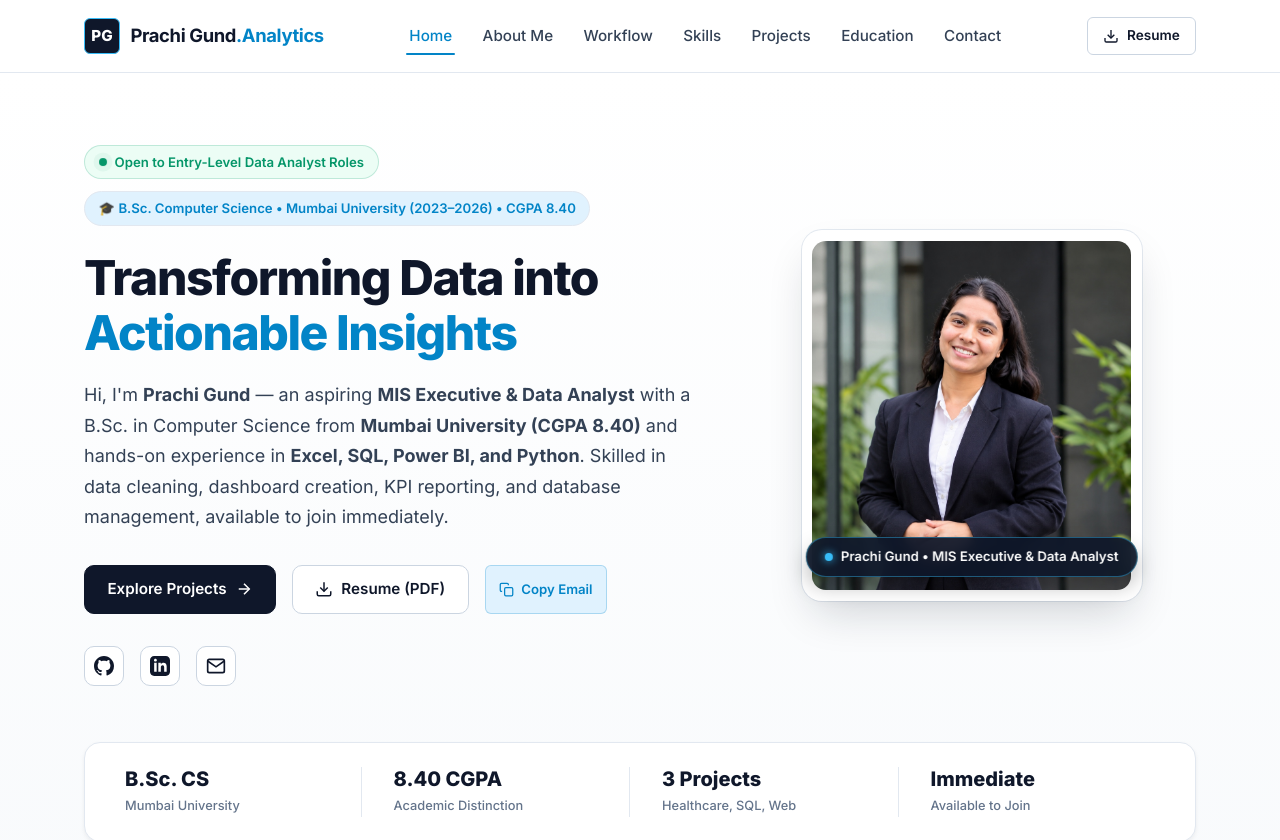
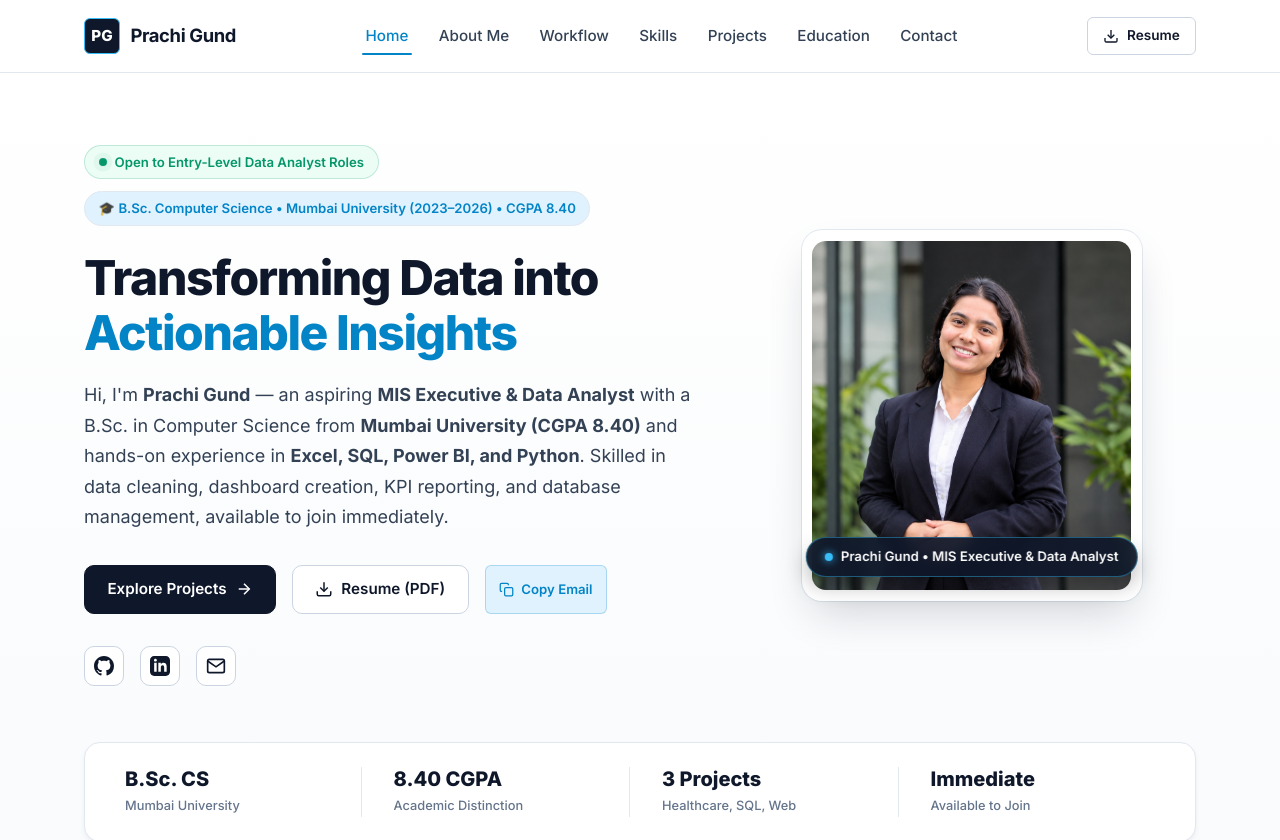
Before and after one commit to PrachiGund/Prachi-Gund-Portfolio, a plain HTML site: page index.html in a window 1280 px wide. Shown: the top 840 px of the page. Drawn offline with Linux system fonts and the light colour scheme.

Commit message:
Update portfolio branding to Prachi Gund

```diff
--- a/index.html
+++ b/index.html
@@ -6,7 +6,7 @@
   <meta name="description" content="Portfolio of Prachi Gund - Entry-Level Data Analyst & B.Sc. Computer Science Graduate from Mumbai University (CGPA 8.40). Skilled in SQL, Excel, Power BI, Python, and MySQL.">
   <meta name="keywords" content="Prachi Gund, Data Analyst, Power BI, Excel, SQL, MySQL, Python, Portfolio, Mumbai University, Fresher">
   <meta name="author" content="Prachi Gund">
-  <title>Prachi Gund | Data Analyst Portfolio | B.Sc. Computer Science</title>
+  <title>Prachi Gund</title>
 
   <!-- Favicon Icon -->
   <link rel="icon" type="image/svg+xml" href="favicon.svg">
@@ -27,7 +27,7 @@
     <div class="container navbar">
       <a href="#hero" class="brand-logo" aria-label="Prachi Gund Portfolio Home">
         <span class="brand-badge">PG</span>
-        <span class="brand-name">Prachi Gund<span class="brand-tag">.Analytics</span></span>
+        <span class="brand-name">Prachi Gund</span>
       </a>
 
       <!-- Desktop Navigation Menu -->
```
Also changed, not shown: project-details/healthcare-analytics/index.html (+1 -1 lines), project-details/railway-bus-booking/index.html (+1 -1 lines), project-details/superstore-sales-analysis/index.html (+1 -1 lines).
